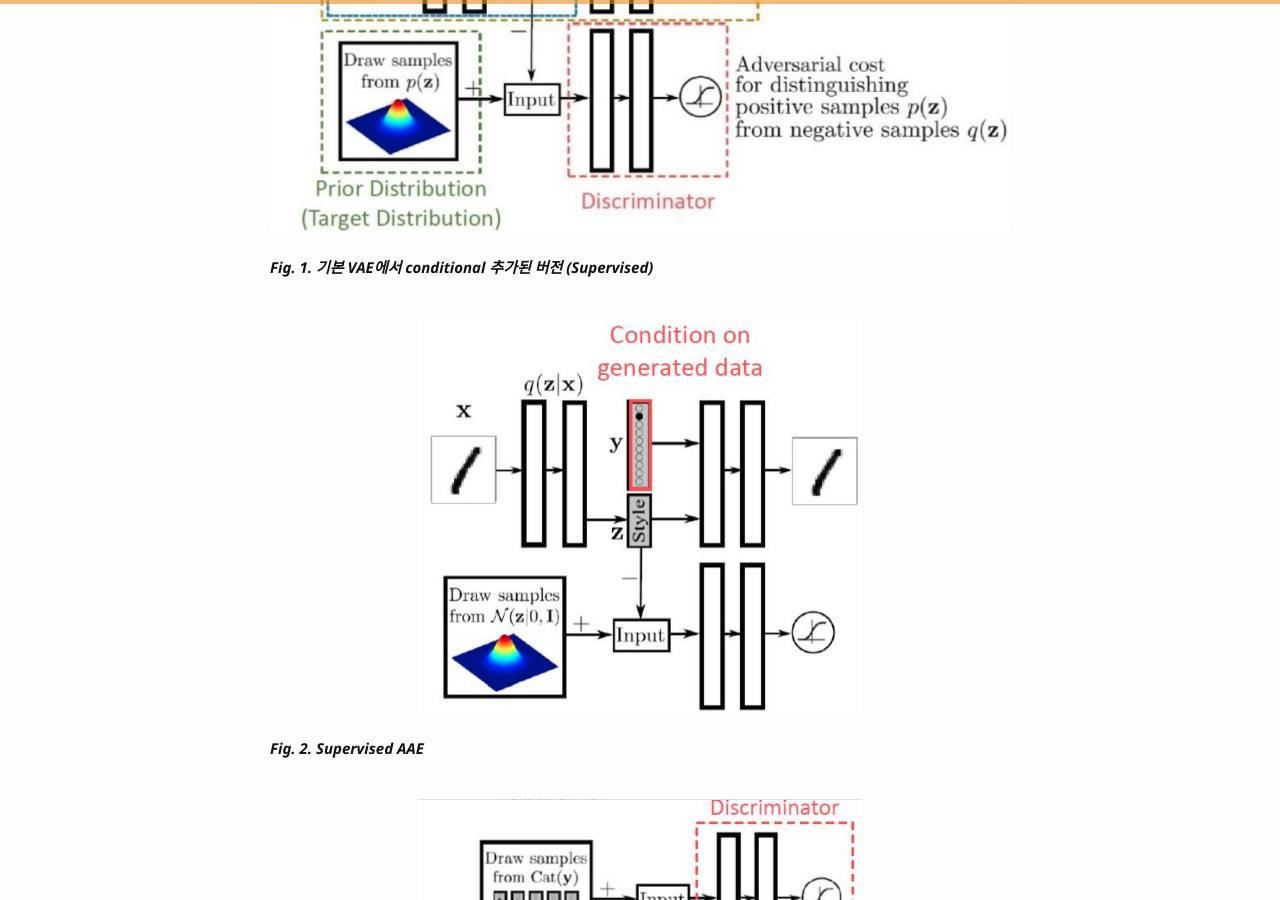
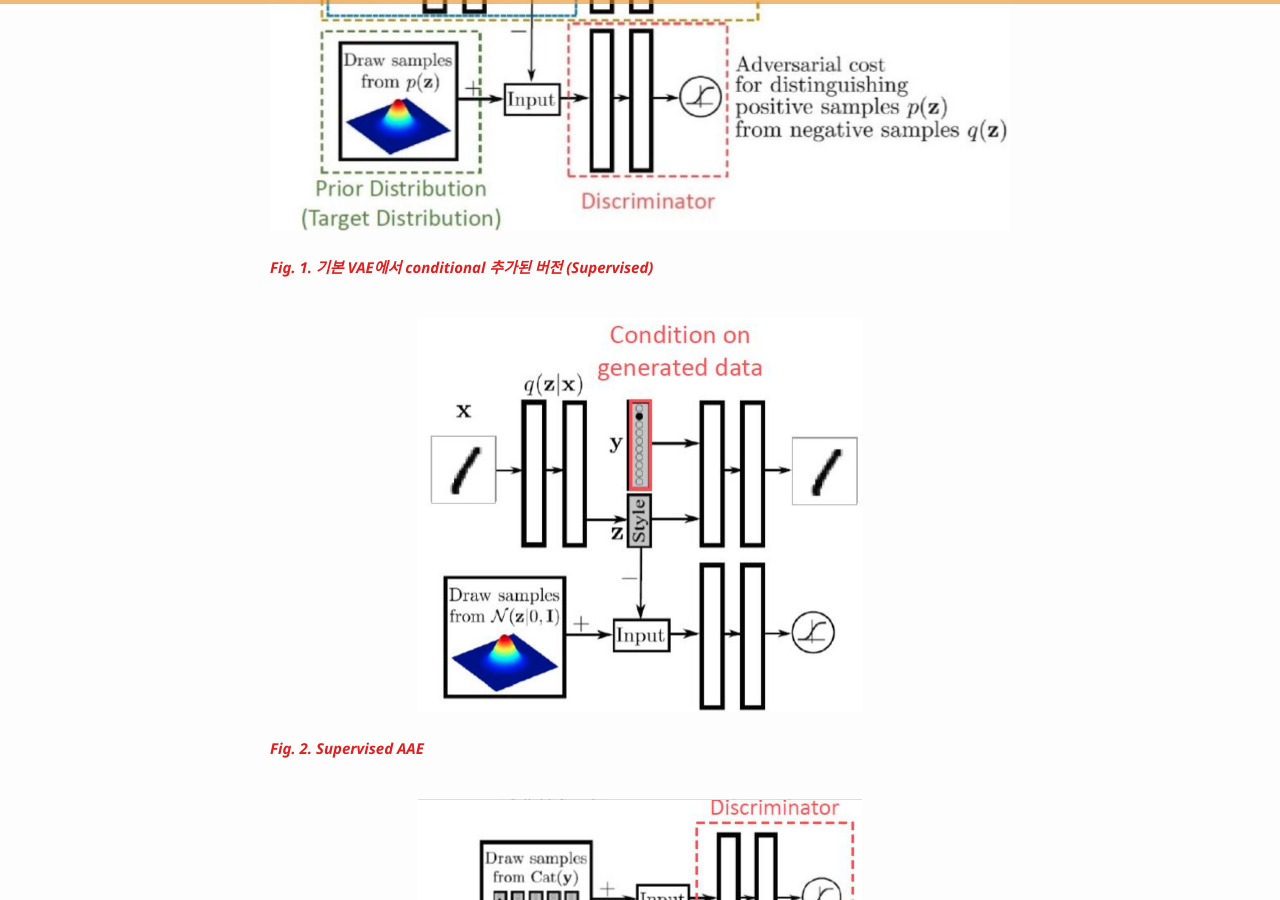
Before and after one commit to bismex/bismex.github.io, a Jekyll site: the page built from _posts/2019-05-25-AAE.md, in a window 1280 px wide and 900 px high, scrolled down 1552 px. Built offline with Jekyll 4.4.1, drawn with Linux system fonts in a browser that asks for light colours.

Commit message:
Update 2019-05-25-AAE.md

```diff
--- a/_posts/2019-05-25-AAE.md
+++ b/_posts/2019-05-25-AAE.md
@@ -51,19 +51,19 @@ tags: ML gan autoencoder generative-model
 ![picture]({{ '/assets/images/AAE01.png' | relative_url }})
 {: style="width: 100%;" class="center"}
 <br/>
-***Fig. 1. 기본 VAE에서 conditional 추가된 버전 (Supervised)***
+<span style="color: #e01f1f;">***Fig. 1. 기본 VAE에서 conditional 추가된 버전 (Supervised)***</span>
 
 <br/>
 ![picture]({{ '/assets/images/AAE02.png' | relative_url }})
 {: style="width: 60%;" class="center"}
 <br/>
-***Fig. 2. Supervised AAE***
+<span style="color: #e01f1f;">***Fig. 2. Supervised AAE***</span>
 
 <br/>
 ![picture]({{ '/assets/images/AAE03.png' | relative_url }})
 {: style="width: 60%;" class="center"}
 <br/>
-***Fig. 3. Semi-supervised AAE (auxiliary classifier)***
+<span style="color: #e01f1f;">***Fig. 3. Semi-supervised AAE (auxiliary classifier)***</span>
 
 ---
 
```
